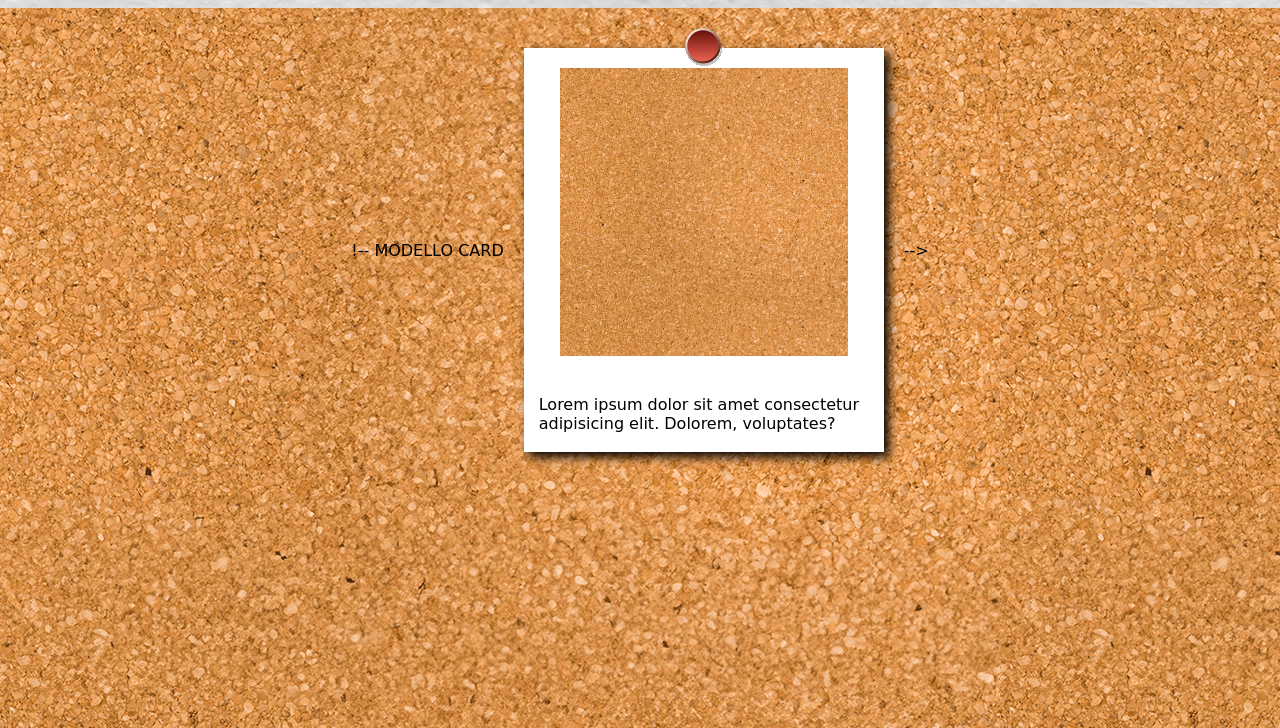
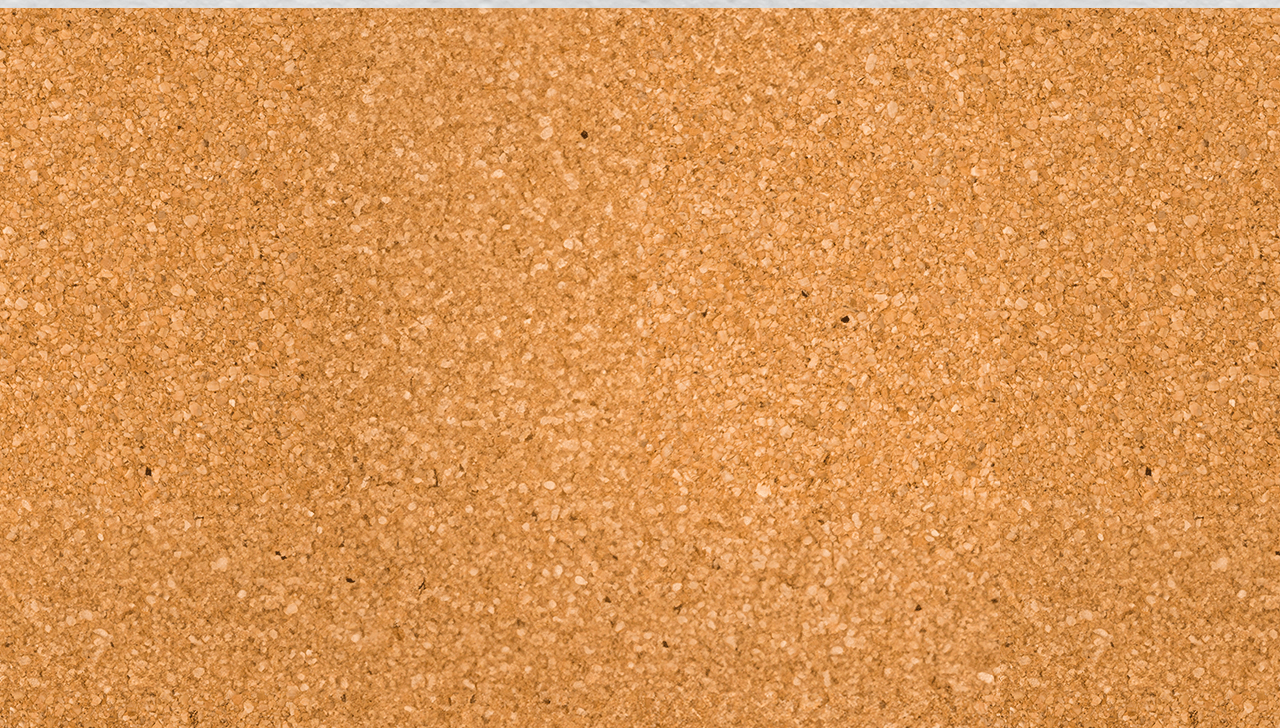
Before and after one commit to MicheleSaraceni/js-photo-blog, a plain HTML site: page index.html in a window 1280 px wide. Shown: the part 72-800 px from the top of the page. Drawn offline with nearby package versions, Linux system fonts and the light colour scheme; a web font is replaced by a local one.

Commit message:
true push

```diff
--- a/index.html
+++ b/index.html
@@ -23,7 +23,7 @@
     </header>
     <main class="container flex-center">
 
-        !-- MODELLO CARD
+        <!-- MODELLO CARD
         <div class="card flex-center flex-column">
             <div class="pin"></div>
             <div class="img">
```
